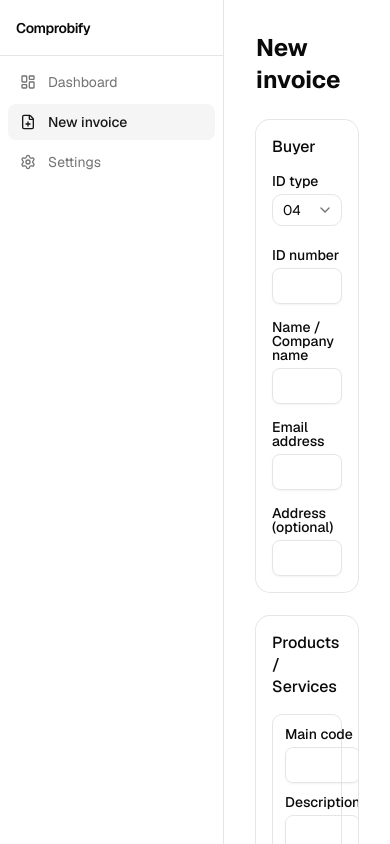
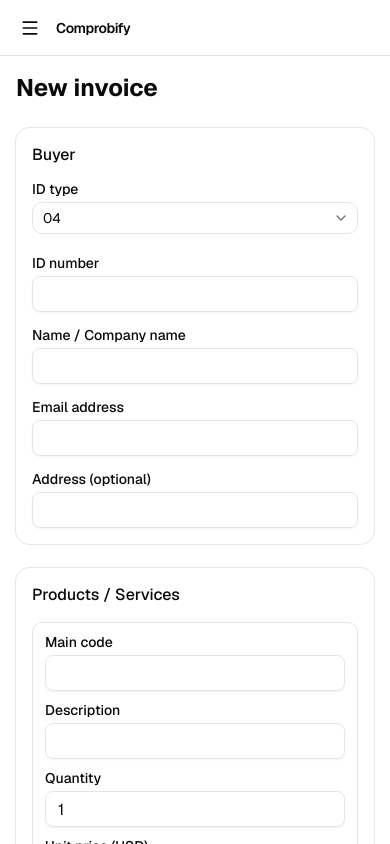
Before and after one commit to novaej/comprobify-web, a Next.js app: page /en/invoices/new in a window 390 px wide. Built offline with nearby package versions, Linux system fonts and the light colour scheme.

Commit message:
feat: implement mobile-responsive layout
Add hamburger drawer nav on mobile, responsive grids and padding, and
overflow-x-auto wrappers on all tables. Document mobile-responsive rule
in CLAUDE.md (critical rule 11) and coding-guidelines.md.

Co-Authored-By: Claude Sonnet 4.6 <noreply@anthropic.com>

```diff
--- a/src/app/[locale]/dashboard/page.tsx
+++ b/src/app/[locale]/dashboard/page.tsx
@@ -38,6 +38,7 @@ export default async function DashboardPage({
         </Link>
       </div>
 
+      <div className="overflow-x-auto">
         <Table>
           <TableHeader>
             <TableRow>
@@ -78,5 +79,6 @@ export default async function DashboardPage({
           </TableBody>
         </Table>
       </div>
+    </div>
   );
 }
--- a/src/app/[locale]/invoices/[key]/page.tsx
+++ b/src/app/[locale]/invoices/[key]/page.tsx
@@ -42,11 +42,11 @@ export default async function InvoiceDetailPage({
   return (
     <div className="space-y-6">
       {/* Header */}
-      <div className="flex items-start justify-between gap-4">
-        <div>
-          <div className="flex items-center gap-2 text-xs text-muted-foreground font-mono">
-            <span>{t('accessKey')}:</span>
-            <span>{document.accessKey}</span>
+      <div className="flex flex-col gap-2 sm:flex-row sm:items-start sm:justify-between">
+        <div className="min-w-0">
+          <div className="flex flex-wrap items-center gap-x-2 gap-y-1 text-xs text-muted-foreground font-mono">
+            <span className="shrink-0">{t('accessKey')}:</span>
+            <span className="break-all">{document.accessKey}</span>
             <AccessKeyCopy value={document.accessKey} />
           </div>
           <h1 className="text-2xl font-bold mt-1">
@@ -104,6 +104,7 @@ export default async function InvoiceDetailPage({
       {events.length > 0 && (
         <div className="space-y-2">
           <h2 className="font-semibold">{t('events.title')}</h2>
+          <div className="overflow-x-auto">
             <Table>
               <TableHeader>
                 <TableRow>
@@ -129,6 +130,7 @@ export default async function InvoiceDetailPage({
               </TableBody>
             </Table>
           </div>
+        </div>
       )}
 
       {events.length === 0 && (
--- a/src/app/[locale]/layout.tsx
+++ b/src/app/[locale]/layout.tsx
@@ -31,9 +31,9 @@ export default async function LocaleLayout({
   return (
     <NextIntlClientProvider messages={messages}>
       <QueryProvider>
-        <div className="flex h-full">
+        <div className="flex h-full flex-col md:flex-row">
           <Nav />
-          <main className="flex-1 overflow-y-auto p-8">{children}</main>
+          <main className="flex-1 overflow-y-auto p-4 md:p-8">{children}</main>
         </div>
         <Toaster />
       </QueryProvider>
--- a/src/components/nav.tsx
+++ b/src/components/nav.tsx
@@ -1,8 +1,9 @@
 'use client';
 
+import { useState } from 'react';
 import { useTranslations } from 'next-intl';
 import { Link, usePathname } from '@/i18n/navigation';
-import { LayoutDashboard, FilePlus, Settings } from 'lucide-react';
+import { LayoutDashboard, FilePlus, Settings, Menu, X } from 'lucide-react';
 import { cn } from '@/lib/utils';
 
 const navItems = [
@@ -14,14 +15,50 @@ const navItems = [
 export function Nav() {
   const t = useTranslations('nav');
   const pathname = usePathname();
+  const [isOpen, setIsOpen] = useState(false);
 
   return (
+    <>
+      {/* Mobile top bar */}
+      <div className="flex h-14 shrink-0 items-center gap-3 border-b border-border bg-background px-4 md:hidden">
+        <button
+          onClick={() => setIsOpen(true)}
+          aria-label="Abrir menú"
+          className="rounded-md p-1 hover:bg-accent"
+        >
+          <Menu className="h-5 w-5" />
+        </button>
+        <span className="text-sm font-semibold tracking-tight">Comprobify</span>
+      </div>
+
+      {/* Backdrop */}
+      {isOpen && (
+        <div
+          className="fixed inset-0 z-40 bg-black/40 md:hidden"
+          onClick={() => setIsOpen(false)}
+          aria-hidden
+        />
+      )}
+
+      {/* Sidebar */}
       <nav
         aria-label="Navegación principal"
-      className="flex w-56 shrink-0 flex-col border-r border-border bg-background"
+        className={cn(
+          'fixed inset-y-0 left-0 z-50 flex w-56 shrink-0 flex-col border-r border-border bg-background',
+          'transition-transform duration-200',
+          'md:relative md:inset-auto md:z-auto md:translate-x-0 md:transition-none',
+          isOpen ? 'translate-x-0' : '-translate-x-full md:translate-x-0'
+        )}
       >
         {/* Logo / brand */}
-      <div className="flex h-14 items-center border-b border-border px-4">
+        <div className="flex h-14 items-center gap-2 border-b border-border px-4">
+          <button
+            onClick={() => setIsOpen(false)}
+            className="rounded-md p-1 hover:bg-accent md:hidden"
+            aria-label="Cerrar menú"
+          >
+            <X className="h-4 w-4" />
+          </button>
           <span className="text-sm font-semibold tracking-tight">Comprobify</span>
         </div>
 
@@ -33,6 +70,7 @@ export function Nav() {
               <li key={href}>
                 <Link
                   href={href}
+                  onClick={() => setIsOpen(false)}
                   className={cn(
                     'flex items-center gap-3 rounded-md px-3 py-2 text-sm transition-colors',
                     isActive
@@ -48,5 +86,6 @@ export function Nav() {
           })}
         </ul>
       </nav>
+    </>
   );
 }
```
Also changed, not shown: 3 other files (tests, documents, lock files or other folders). Lines whose indentation alone changed are shown as unchanged.
